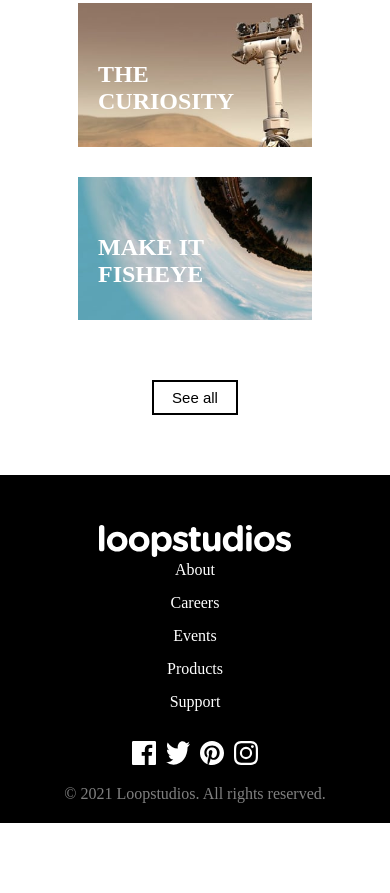
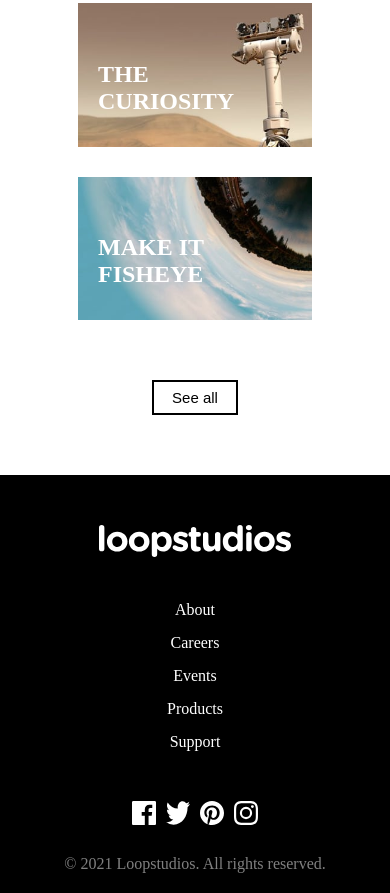
Before and after one commit to Elitecrafttech/The-studio, a plain HTML site: page index.html in a window 390 px wide. Shown: the part 2630-3523 px from the top of the page. Before the commit the page ends 3453 px from the top, so only its background shows below. Drawn offline with Linux system fonts and the light colour scheme.

Commit message:
done commit

```diff
--- a/style.css
+++ b/style.css
@@ -184,12 +184,13 @@
     padding: 30px 0px;
     display: flex;
     flex-direction: column;
+    gap: 20px;
 }
 .bar ul{
     list-style: none;
     color: white;
     display: flex;
-    gap: 40px;
+    gap: 25px;
 }
 .media{
     color: gray;
@@ -201,7 +202,7 @@
     display: flex;
     flex-direction: column;
     justify-content: end;
-    gap: 10px;
+    gap: 20px;
 }
 
 @media screen and (max-width:950px) {
@@ -356,6 +357,11 @@
         flex-direction: column;
         align-items: center;
         padding: 20px 0px;
+        gap: 20px;
+    }
+    .bar{
+        display: flex;
+        gap: 40px;
     }
     .bar ul{
         display: flex;
@@ -372,7 +378,7 @@
         display: flex;
         flex-direction: column;
         align-items: center;
-        gap: 20px;
+        gap: 30px;
     }
     .lst{
         display: flex;
```
